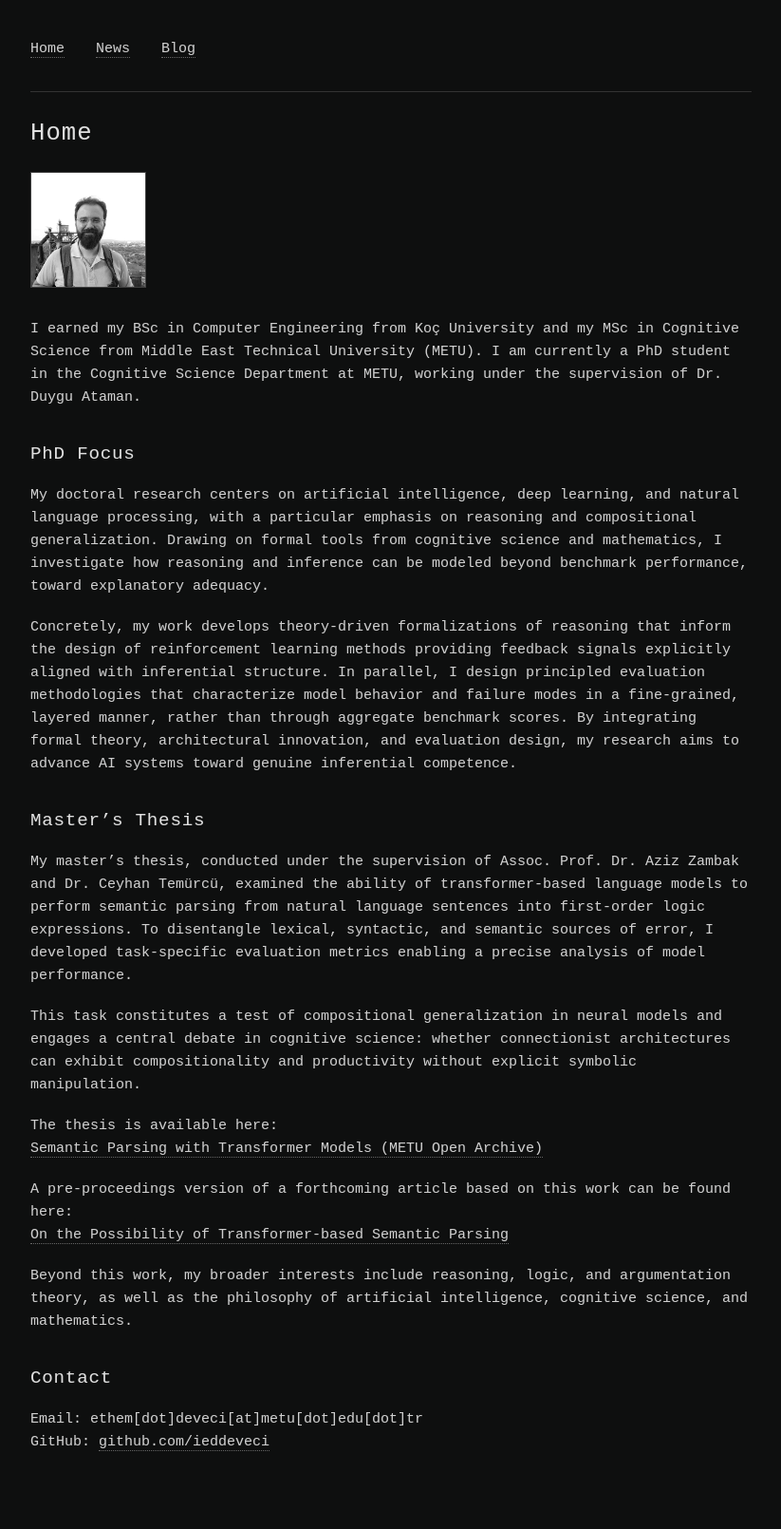
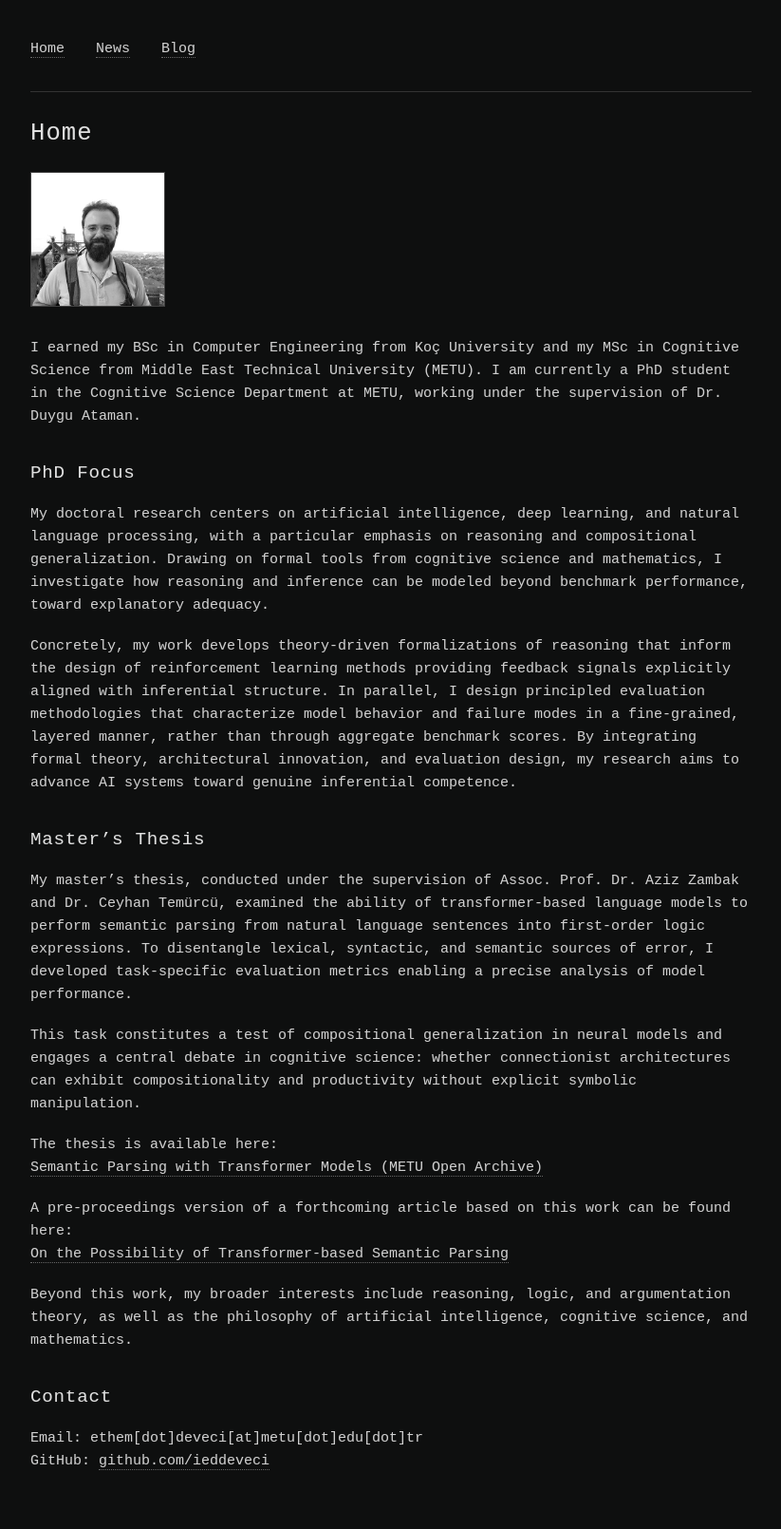
Before and after one commit to ieddeveci/ieddeveci.github.io, a Jekyll site: the page built from index.md, in a window 1280 px wide. Shown: the whole page at 95% size, without its empty margins (228-1051 px from the left). Built offline with Jekyll 4.4.1, drawn with Linux system fonts in a browser that asks for light colours.

Commit message:
Increase max-width of profile photo to 140px

```diff
--- a/assets/css/style.css
+++ b/assets/css/style.css
@@ -90,7 +90,7 @@ p {
 .profile-photo {
   display: block;
   margin: 0 0 2rem 0;
-  max-width: 120px;
+  max-width: 140px;
   height: auto;
   border: 1px solid #444;
   filter: grayscale(100%) contrast(1.05);
```
